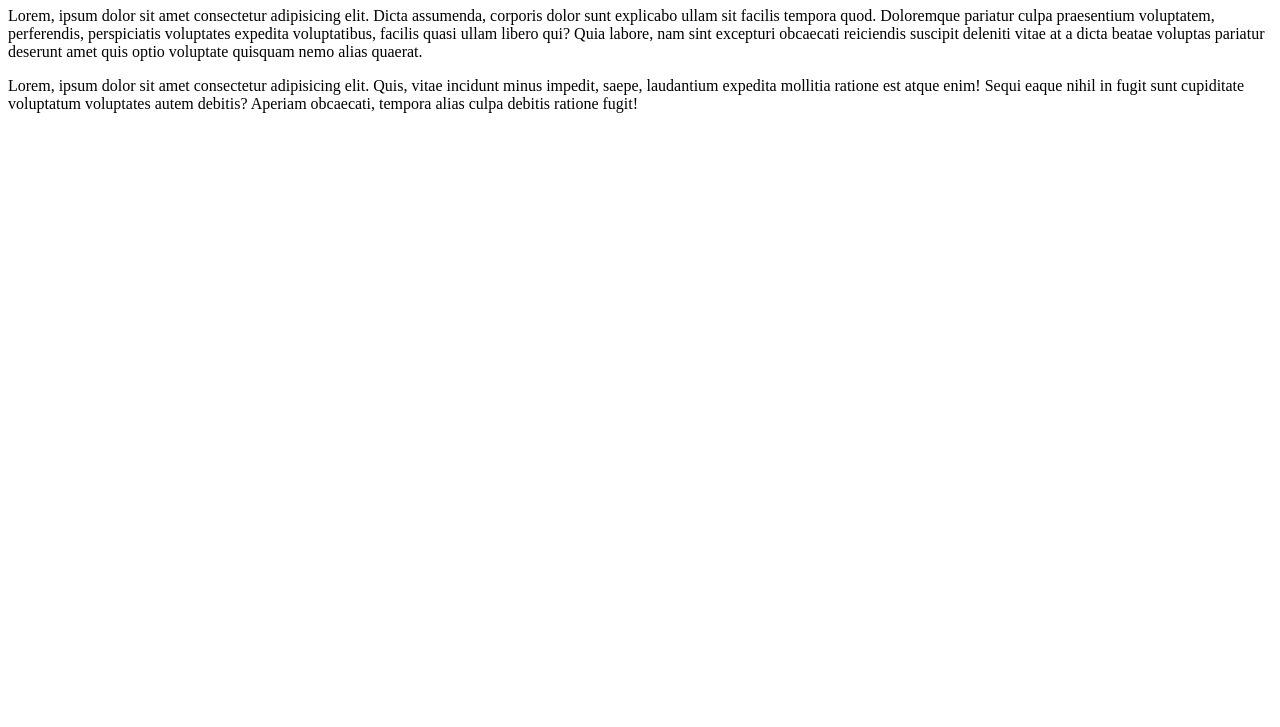
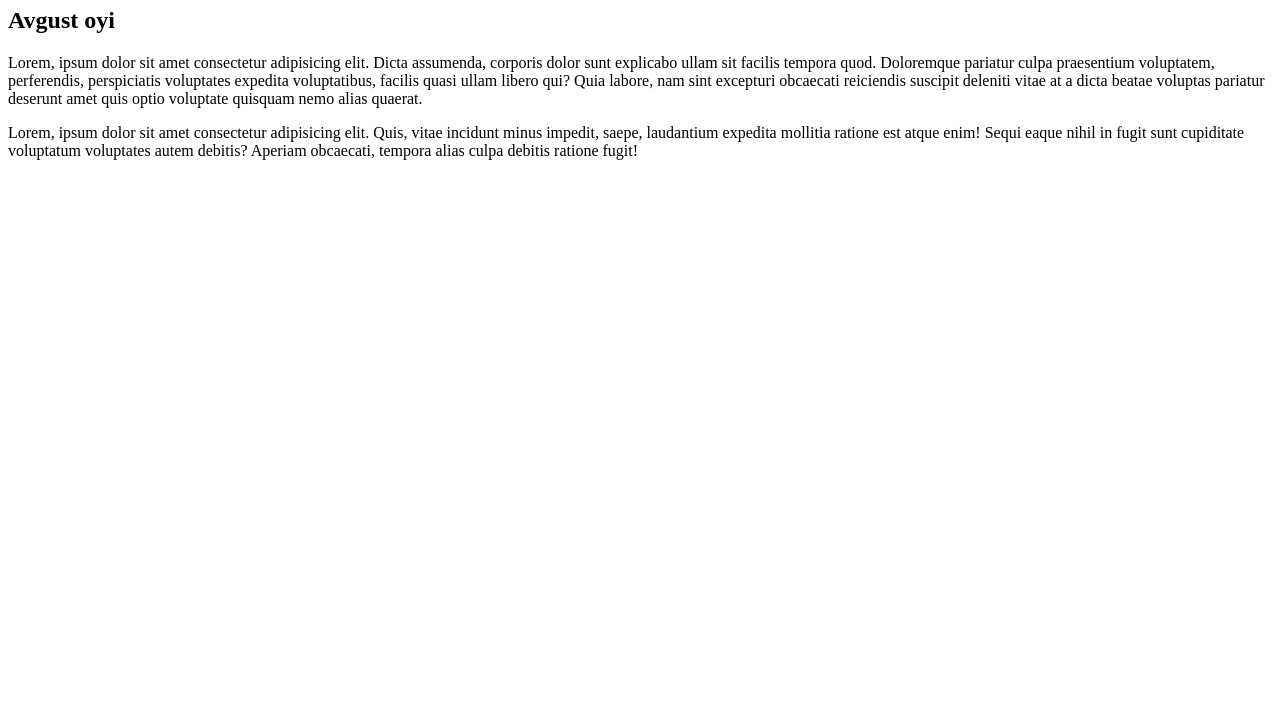
Before and after one commit to Eldor-droid/githublesson, a plain HTML site: page index.html in a window 1280 px wide. Shown: the part 73-800 px from the top of the page. Drawn offline with Linux system fonts and the light colour scheme.

Commit message:
h2 added

```diff
--- a/index.html
+++ b/index.html
@@ -8,6 +8,7 @@
 </head>
 <body>
     <h1>Eldor Hasanov</h1>
+    <h2> Avgust oyi</h2>
     <p>Lorem, ipsum dolor sit amet consectetur adipisicing elit. Dicta assumenda, corporis dolor sunt explicabo ullam sit facilis tempora quod. Doloremque pariatur culpa praesentium voluptatem, perferendis, perspiciatis voluptates expedita voluptatibus, facilis quasi ullam libero qui? Quia labore, nam sint excepturi obcaecati reiciendis suscipit deleniti vitae at a dicta beatae voluptas pariatur deserunt amet quis optio voluptate quisquam nemo alias quaerat.</p>
     <p>Lorem, ipsum dolor sit amet consectetur adipisicing elit. Quis, vitae incidunt minus impedit, saepe, laudantium expedita mollitia ratione est atque enim! Sequi eaque nihil in fugit sunt cupiditate voluptatum voluptates autem debitis? Aperiam obcaecati, tempora alias culpa debitis ratione fugit!</p>
 </body>
```
